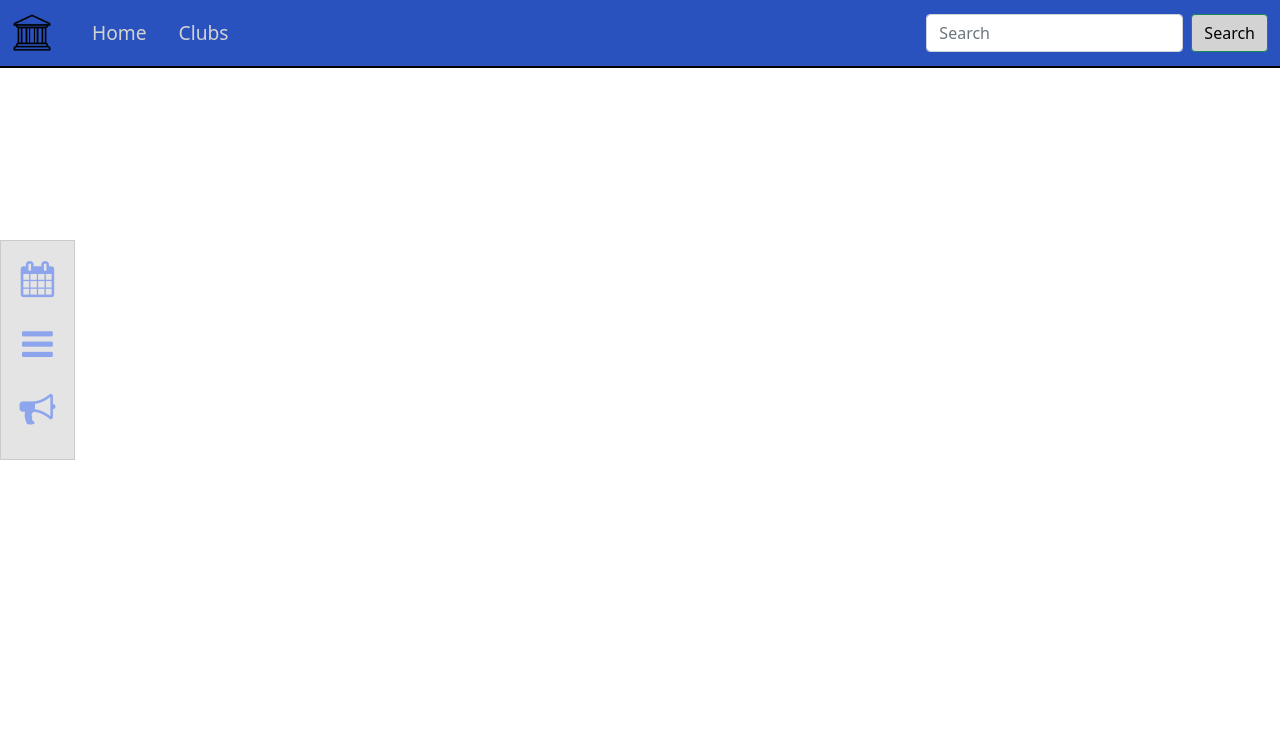
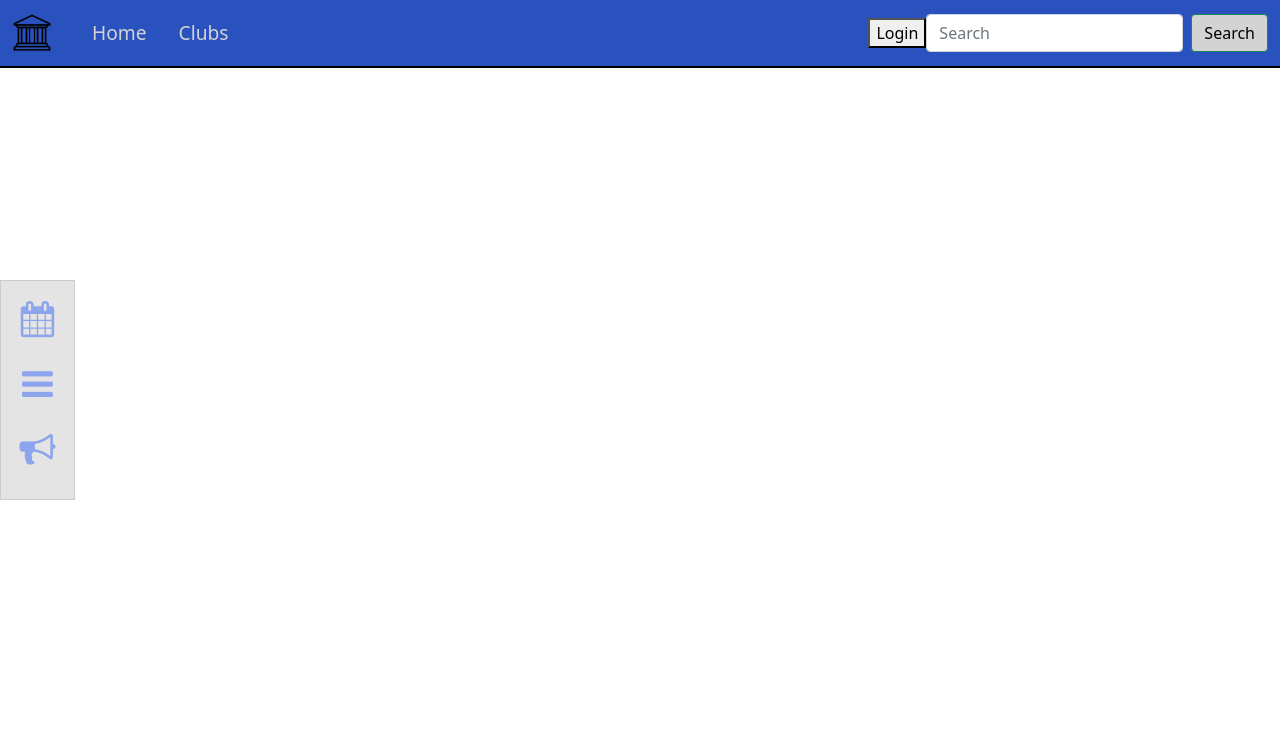
Before and after one commit to BerkayRGulsen/StudentClubs, a Django app: page / in a window 1280 px wide. Shown: the top 740 px of the page. Run offline with Django 3.2, Linux system fonts and the light colour scheme; some libraries are stand-ins or nearby versions.

Commit message:
Update main.html

```diff
--- a/accounts/templates/accounts/main.html
+++ b/accounts/templates/accounts/main.html
@@ -26,6 +26,7 @@
     <button class="navbar-toggler" type="button" data-bs-toggle="collapse" data-bs-target="#navbarSupportedContent" aria-controls="navbarSupportedContent" aria-expanded="false" aria-label="Toggle navigation">
       <span class="fa fa-bars"></span>
     </button>
+
     <div class="collapse navbar-collapse" id="navbarSupportedContent">
       <ul class="navbar-nav me-auto mb-2 mb-lg-0">
         <li class="nav-item margin-l-16" >
@@ -34,8 +35,12 @@
         <li class="nav-item margin-l-16">
           <a class="nav-link" style="color: lightgray; font-size: larger" href="#">Clubs</a>
         </li>
+      </ul>
 
-      </ul>
+
+      <button class="btn-login">Login</button>
+
+
       <form class="d-flex">
         <input class="form-control me-2" type="search" placeholder="Search" aria-label="Search">
         <button class="btn btn-outline-success" style="background-color: lightgray;color: black" type="submit">Search</button>
@@ -45,8 +50,13 @@
 </nav>
 
 
+
+
+
+
+
 <!-- side bar -->
-<div class="left" style="position: fixed; background-color: lightgray; width: 75px; height: 220px; top: 30%; opacity: 0.6; border: 1px solid darkgray">
+<div class="left" style="position: fixed; background-color: lightgray; width: 75px; height: 220px; top: 35%; opacity: 0.6; border: 1px solid darkgray">
     <ul class="bar">
         <li><a href="#"><i class="fa fa-calendar"></i></a> </li>
         <li><a href="#"><i class="fa fa-bars"></i></a> </li>
@@ -59,11 +69,15 @@
 
 
 
+
+
 <!-- content -->
 <main class="flex-shrink-0" style="height: 737px">
     {% block content %}
 	{% endblock %}
 </main>
+
+
 
 
 
```
